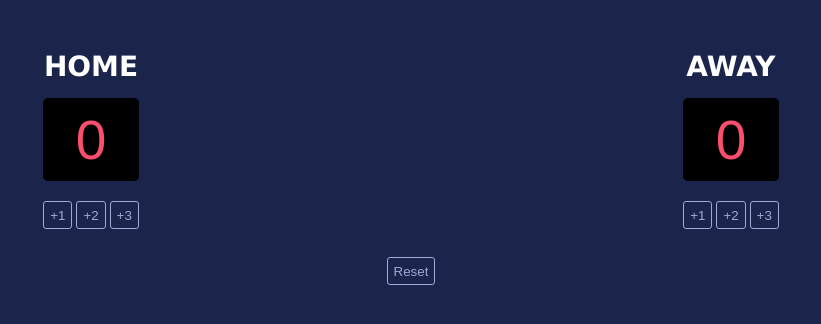
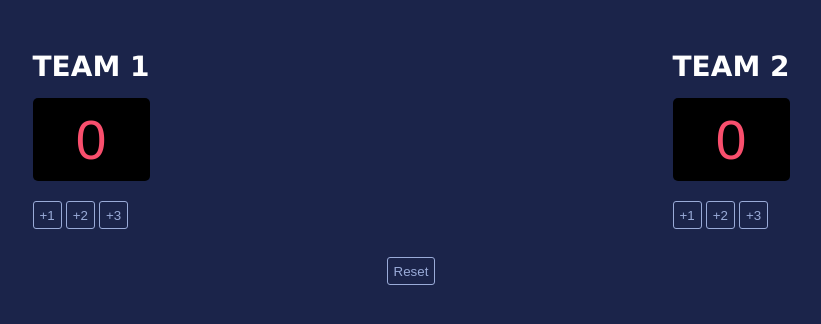
Before and after one commit to avalehner/scrimba_jssoloproject1_scoreboard, a website built with Vite: page index.html in a window 1280 px wide. Shown: the whole page, without its empty margins (229-1050 px from the left). Built offline with nearby package versions, Linux system fonts and the light colour scheme; a web font is replaced by a local one.

Commit message:
Updated scoreboard headers

```diff
--- a/index.html
+++ b/index.html
@@ -6,7 +6,7 @@
     <body>
         <div class="container">
             <div>
-                <h3 class="title">HOME</h3>
+                <h3 class="title">TEAM 1</h3>
                 <div class= "score">
                     <p id="home-score"></p>
                 </div>
@@ -18,7 +18,7 @@
 
             </div>
             <div>
-                <h3 class="title">AWAY</h3>
+                <h3 class="title">TEAM 2</h3>
                 <div class="score">
                      <p id="guest-score"></p>
                 </div>
```
